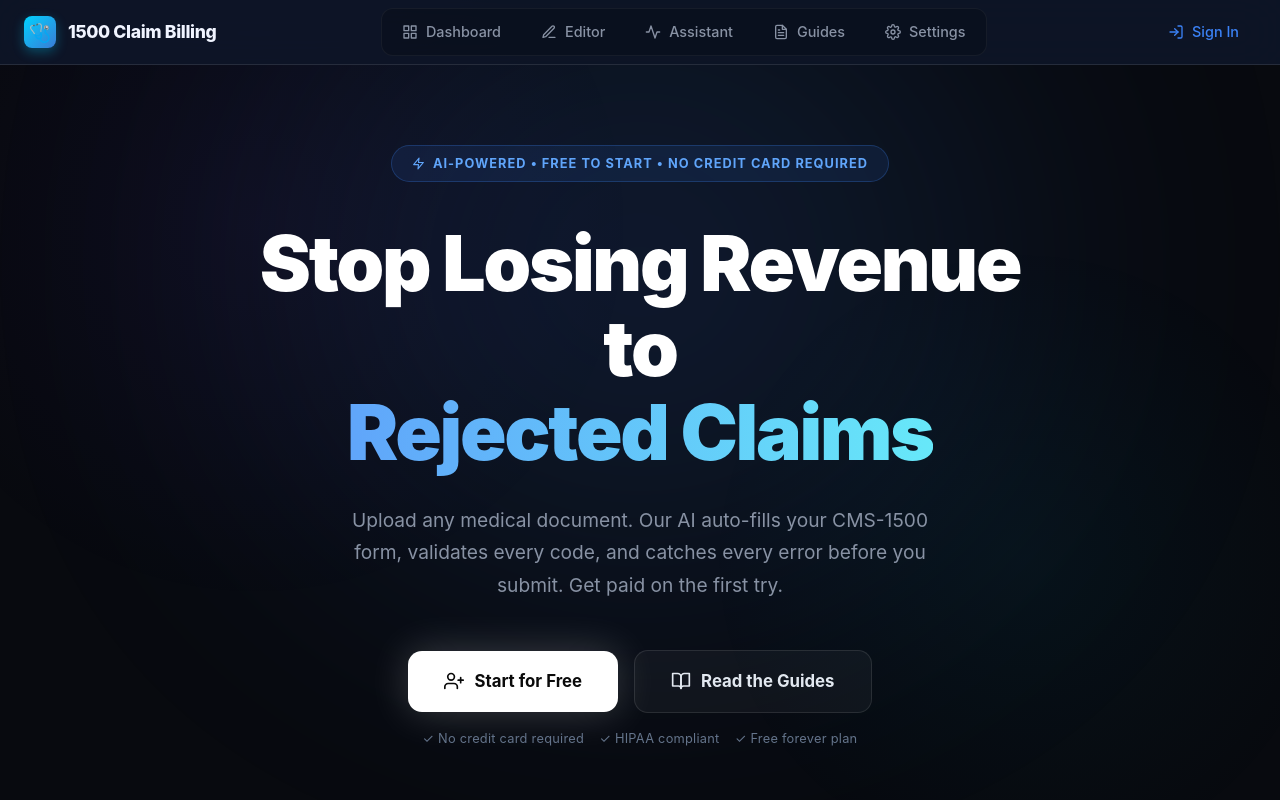
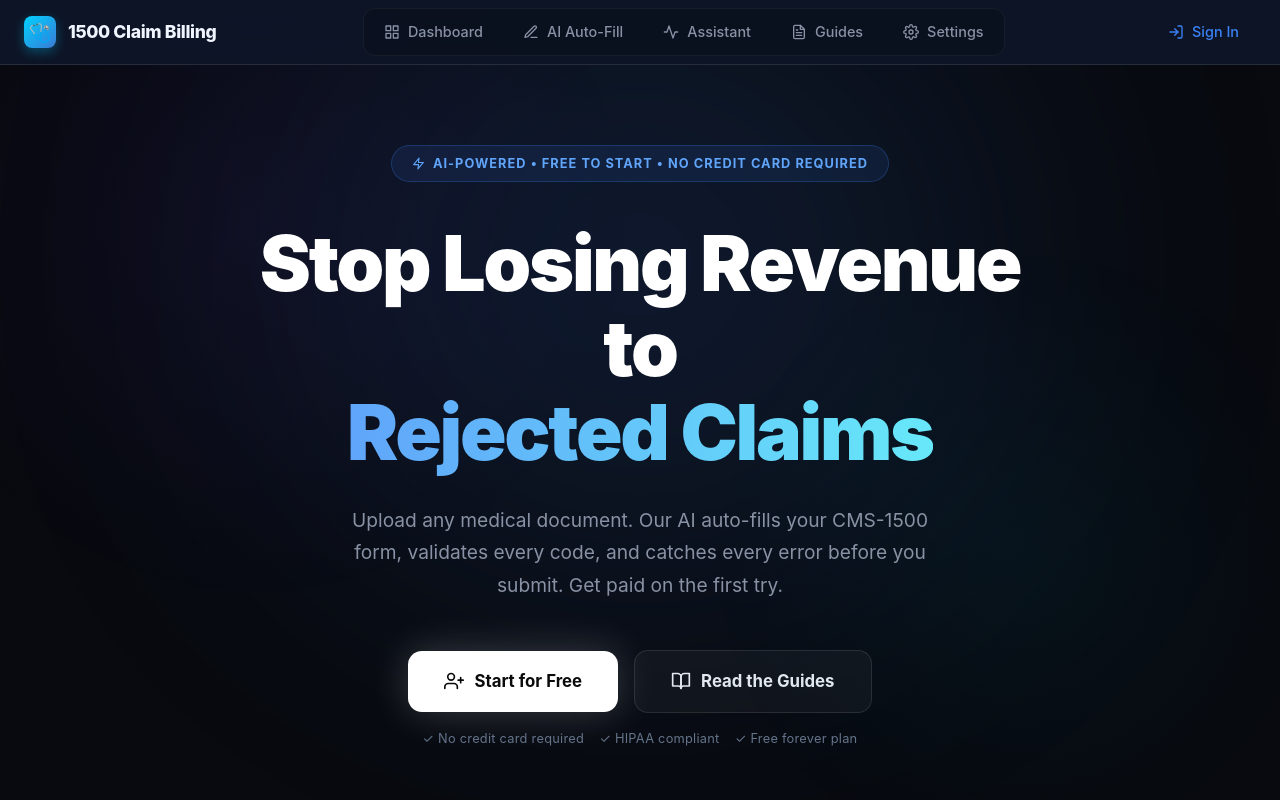
Before and after one commit to kadiapp/cms_saas, a Next.js app: page / in a window 1280 px wide. Shown: the top 800 px of the page. Built offline with nearby package versions, Linux system fonts and the light colour scheme; no server answers.

Commit message:
feat(UI): Change 'Editor' to 'AI Auto-Fill' in TopNav to better highlight the main feature

```diff
--- a/src/components/TopNav.tsx
+++ b/src/components/TopNav.tsx
@@ -53,7 +53,7 @@ export default function TopNav() {
           </Link>
           <Link href="/app/editor" className={`topnav-link ${pathname === '/app/editor' ? 'active' : ''}`} onClick={closeMenu}>
             <Icon.Edit3 size={16} />
-            <span>Editor</span>
+            <span>AI Auto-Fill</span>
           </Link>
           <Link href="/app/coding-assistant" className={`topnav-link ${pathname === '/app/coding-assistant' ? 'active' : ''}`} onClick={closeMenu}>
             <Icon.Activity size={16} />
```
